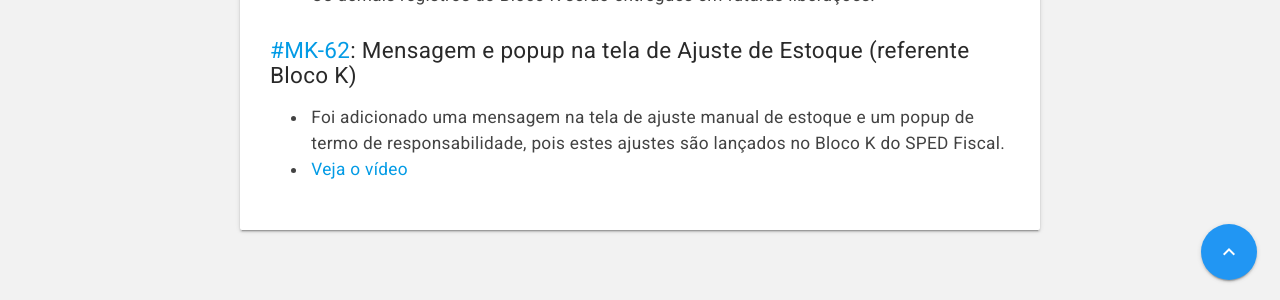
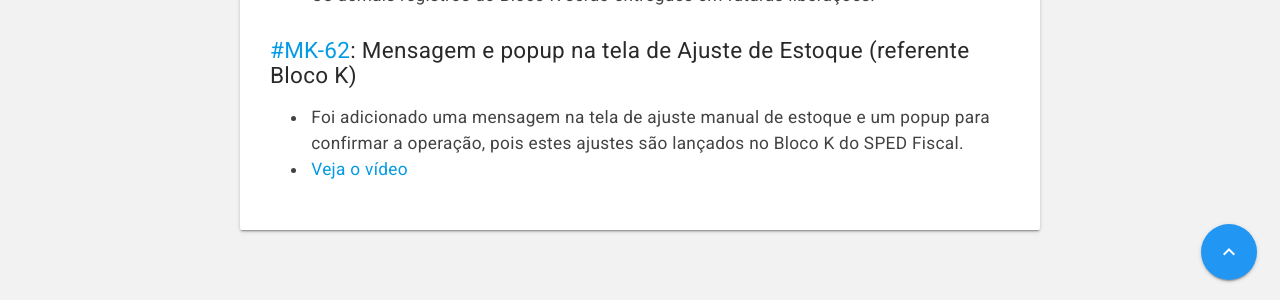
Before and after one commit to myrp-maicon/changelog-myrp, a Jekyll site: the page built from docs/myrp/19.02.01.md, in a window 1280 px wide. Shown: the part 597-897 px from the top of the page. Built offline with Jekyll 4.4.1, drawn with Linux system fonts in a browser that asks for light colours; nearby versions of some CDN libraries; our own code applies the rules of GitHub Pages for plain Markdown files; the repository's description, which GitHub fills in, is left out.

Commit message:
JB: ajuste no video da mensagem de ajuste manual de estoque.

```diff
--- a/docs/myrp/19.02.01.md
+++ b/docs/myrp/19.02.01.md
@@ -9,5 +9,5 @@ As alterações estão disponíveis no ambiente demo.myrp.com.br (212) desde 07/
 * Os demais registros do Bloco K serão entregues em futuras liberações.
 
 ## [#MK-62](https://devmyrp.atlassian.net/browse/MK-62): Mensagem e popup na tela de Ajuste de Estoque (referente Bloco K)
-* Foi adicionado uma mensagem na tela de ajuste manual de estoque e um popup de termo de responsabilidade, pois estes ajustes são lançados no Bloco K do SPED Fiscal.
-* [Veja o vídeo](http://recordit.co/eYWN36CIeh)
+* Foi adicionado uma mensagem na tela de ajuste manual de estoque e um popup para confirmar a operação, pois estes ajustes são lançados no Bloco K do SPED Fiscal.
+* [Veja o vídeo](http://recordit.co/hzDyprjeT8)
```
